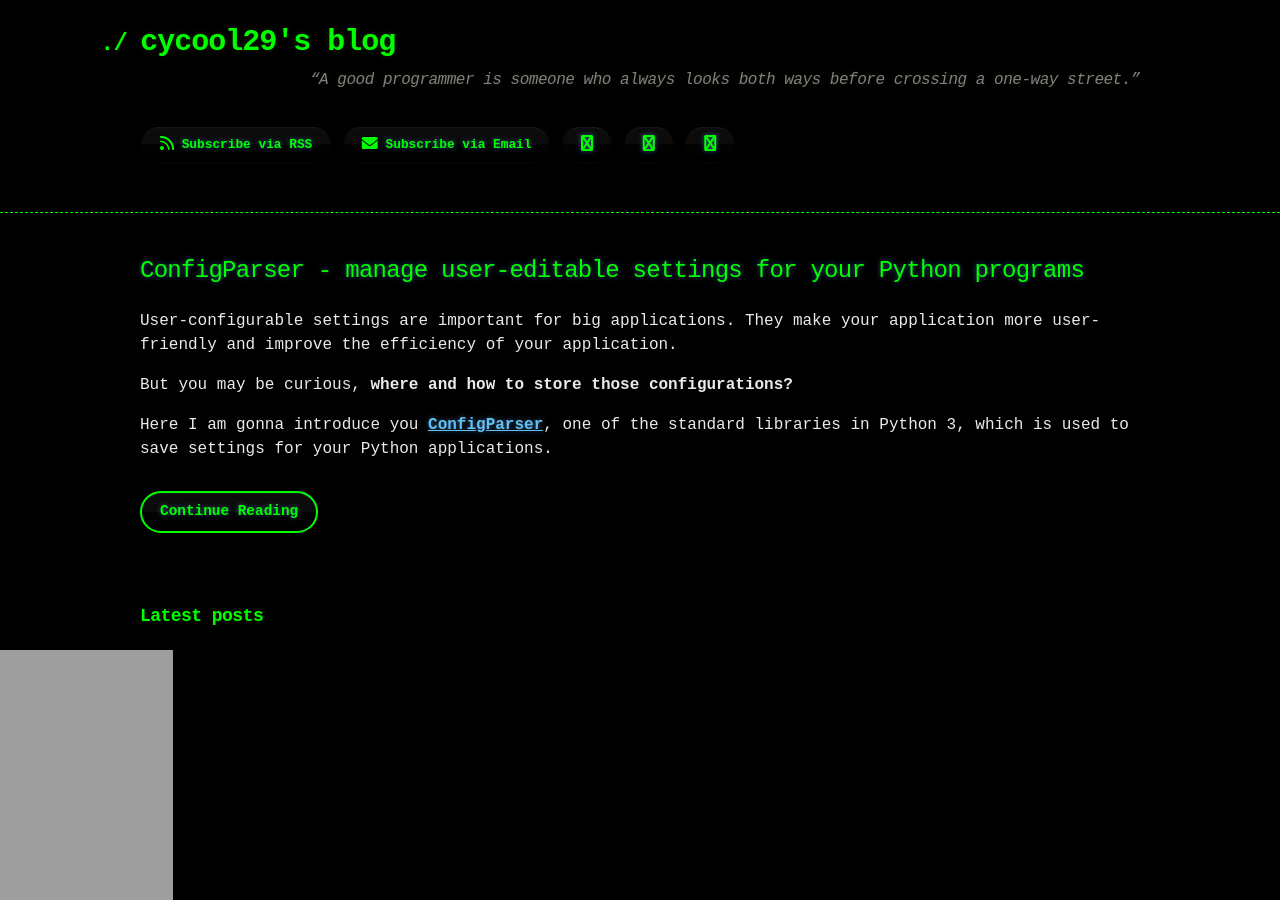
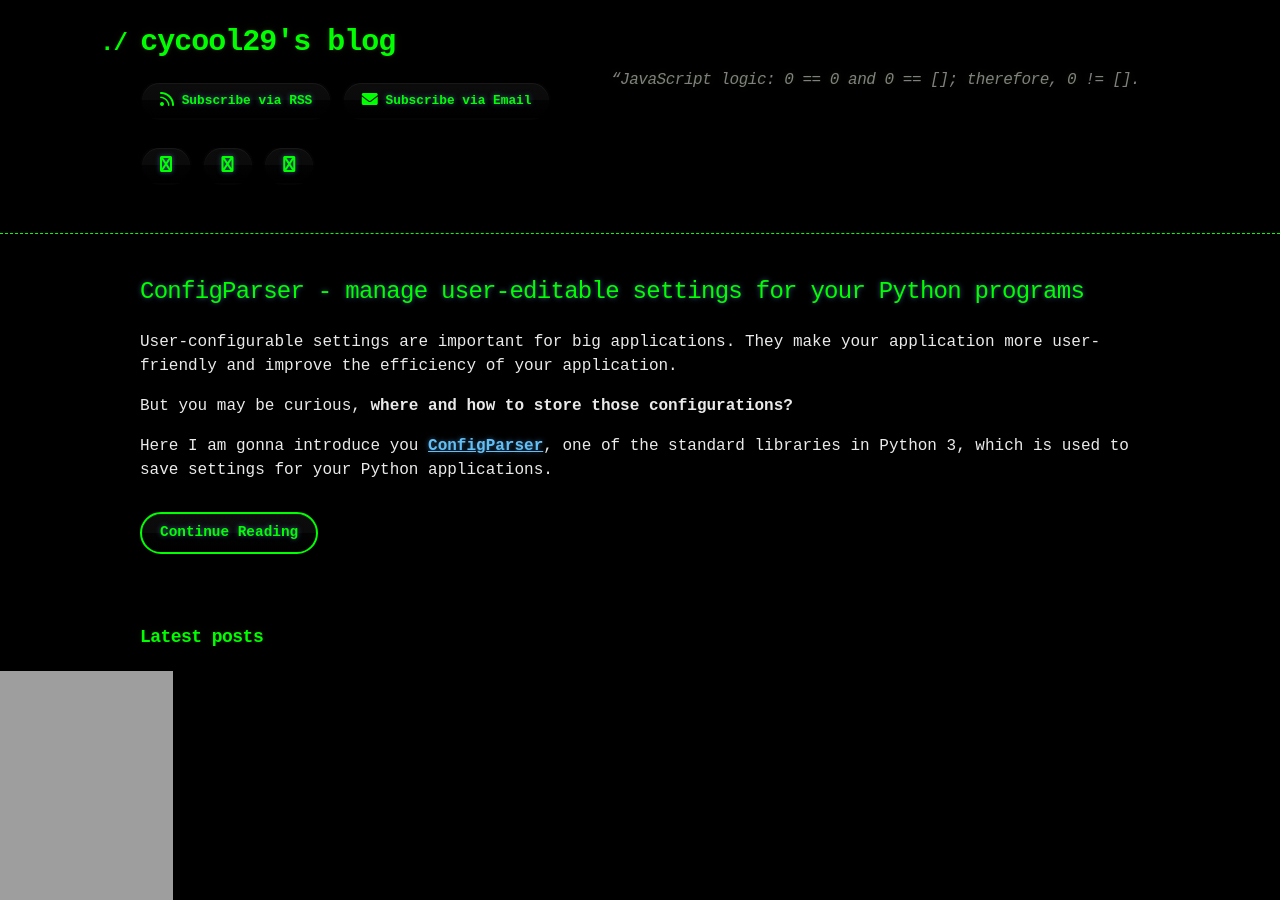
Before and after one commit to cycool29/cycool29.github.io, a Jekyll site: the page built from index.md, in a window 1280 px wide and 900 px high. Built offline with Jekyll 4.4.1, drawn with Linux system fonts in a browser that asks for light colours; a style sheet for code colours, icons or effects is not loaded.

Commit message:
Update quotes

```diff
--- a/_config.yml
+++ b/_config.yml
@@ -1,5 +1,5 @@
 title: cycool29's blog
-description: "“A good programmer is someone who always looks both ways before crossing a one-way street.” "
+description: "“JavaScript logic: 0 == 0 and 0 == []; therefore, 0 != []. "
 bio: A high school student. Intermediate in Python, Git, Bash. Learning JavaScript. He/Him. "
 author: cycool29
 url: https://cycool29.github.io
```
